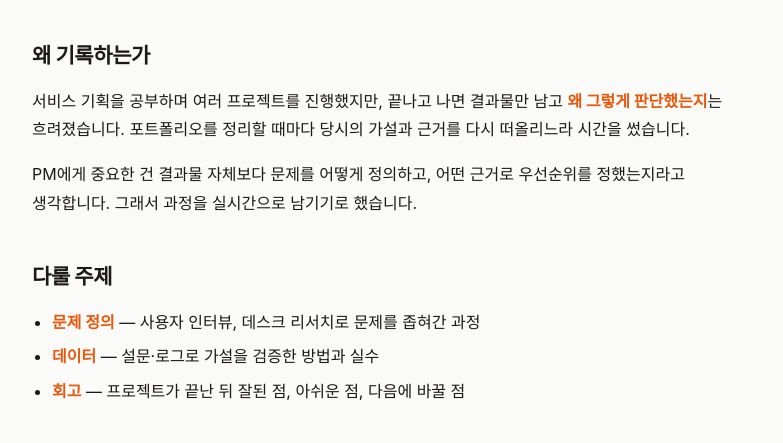
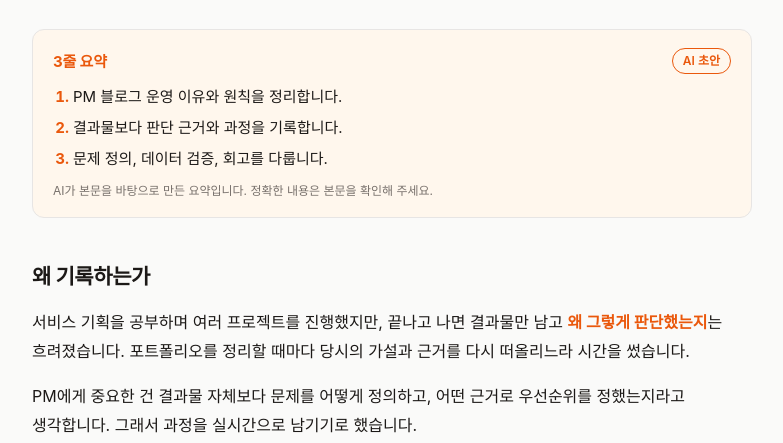
Before and after one commit to summer-kim626/PM-blog, a website: page posts/2026-11-18-start-pm-blog.html in a window 1280 px wide. Shown: the part 282-725 px from the top of the page, without its empty margins (248-1031 px from the left). Drawn offline with Linux system fonts and the light colour scheme.

Commit message:
feat: 첫 글에 AI 요약 스크립트 연결
Co-Authored-By: Claude Opus 5.5 <noreply@anthropic.com>

```diff
--- a/posts/2026-11-18-start-pm-blog.html
+++ b/posts/2026-11-18-start-pm-blog.html
@@ -98,5 +98,6 @@ height="0" width="0" style="display:none;visibility:hidden"></iframe></noscript>
 </main>
 
 <footer>© 2026 PM Blog · Hosted on GitHub Pages</footer>
+<script src="../assets/ai-summary.js" defer></script>
 </body>
 </html>
```
